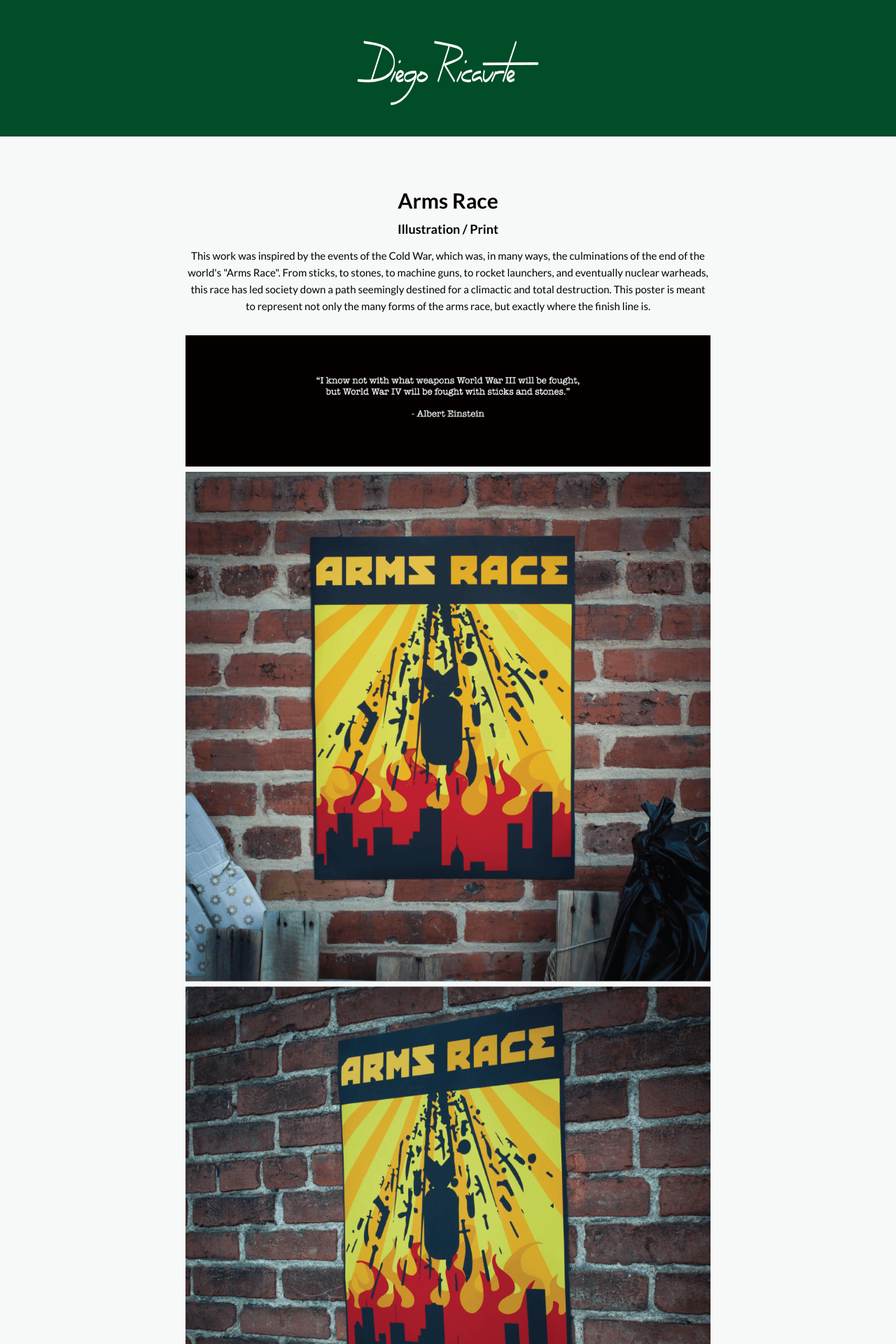
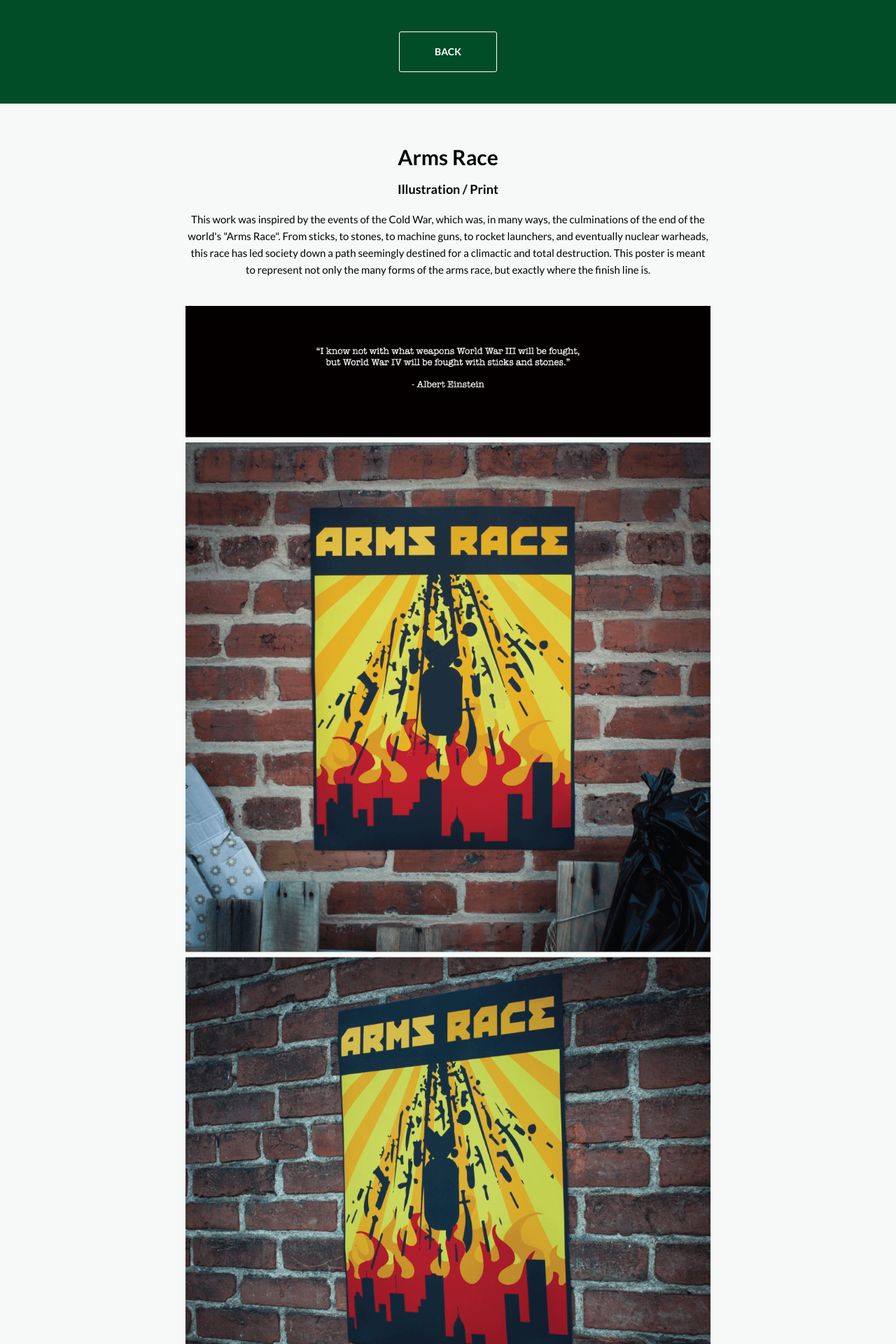
Before and after one commit to dricaurte/diegoricaurte.website, a PHP site: page /arms-race-spread.php in a window 1280 px wide. Shown: the top 1920 px of the page at 70% size. Run offline with PHP 8.4, Linux system fonts and the light colour scheme; some libraries are stand-ins or nearby versions.

Commit message:
Edits for Capital One
Spacing, edited portfolio item pages

```diff
--- a/arms-race-spread.php
+++ b/arms-race-spread.php
@@ -3,14 +3,19 @@
 <head>
    <?php include 'resources/head.php';?>
 </head>
-<body>
+<!DOCTYPE html>
+<html>
+<head>
+   <?php include 'resources/head.php';?>
+</head>
+<body data-spy="scroll" data-target=".navbar-flat" data-offset="55">
   <?php include 'resources/portfolioitemheader.php';?>
   <section class="portfolioitem section">
     <div class= "container">
       <div class= "row">
         <div class= "col-xs-8 centered">
-          <div class="portfolioitemtext heading">
-            <h2> Arms Race </h2>
+          <div class="heading">
+            <h2 class="portfoliotitle"> Arms Race </h2>
             <h4> Illustration / Print <h4>
             <p>This work was inspired by the events of the Cold War, which was, in many ways, the culminations of the end of the world's
              "Arms Race". From sticks, to stones, to machine guns, to rocket launchers, and eventually nuclear warheads,
@@ -32,12 +37,8 @@
   <!--Footer Section-->
 <!--Scripts-->
   <script src="js/jquery.easing.1.3.js" type="text/javascript"></script>
-  <script src="js/jquery.easypiechart.min.js" type="text/javascript"></script>
   <script src="js/bootstrap.min.js" type="text/javascript"></script>
-  <script src="js/jquery.form-validator.min.js" type="text/javascript"></script>
-  <script src="js/owl.carousel.min.js" type="text/javascript"></script>
   <script src="js/jquery.inview.min.js" type="text/javascript"></script>
-  <script src="js/script.js" type="text/javascript"></script>
 <!--Scripts-->
 </body>
 </html>
--- a/index.php
+++ b/index.php
@@ -62,7 +62,7 @@
 				</div>
 				<div class="col-xs-10 centered heading">
 					<h1>DIEGO RICAURTE</h1>
-					<h3>Digital and Graphic Designer</h3>
+					<h3 class= "title">Digital and Graphic Designer</h3>
 					<a href="files/daricaurte_resume.pdf" class="borderBtn">DOWNLOAD RESUME</a>
 				</div>
 			</div>
@@ -172,7 +172,7 @@
 		<div class="container">
 			<div class="row centered">
 			 	<div class="divider"></div>
-				<div class="col-xs-10 centered heading">
+				<div class="col-xs-10 centered  portfoliotitle">
 					<h2>PORTFOLIO</h2>
 				</div>
 				<div class="col-xs-12 col-sm-6 col-md-4 col-lg-3 thumb">
--- a/resources/head.php
+++ b/resources/head.php
@@ -1,7 +1,7 @@
   <title>Diego Ricaurte - Digital and Graphic Designer</title>
 <!--Metatags-->
   <meta http-equiv="Content-Type" content="text/html; charset=utf-8">
-  <meta name="viewport" content="width=device-width; initial-scale = 1.0; maximum-scale=1.0; user-scalable=no" />
+  <meta name="viewport" content="width=device-width, initial-scale = 1.0, maximum-scale=1.0, user-scalable=no" />
 <!--Metatags-->
   <link rel="shortcut icon" href="favicon.ico" type="image/x-icon">
   <link rel="icon" href="favicon.ico" type="image/x-icon">
--- a/resources/portfolioitemheader.php
+++ b/resources/portfolioitemheader.php
@@ -1,11 +1,11 @@
-<section class="portfolioitemheader section">
-  <div class= "row">
-    <div class="col-xs-12">
-      <div class="col-xs-3 portfolioitemsignaturecontainer centered">
-        <a href="index.php">
-            <img class="portfolioitemsignature centered" src="images/portfolio-item-signature.svg" alt="">
-        </a>
-      </div>
-    </div>
-  </div>
+<section class="section portfolioitemheader">
+	<div class="container">
+	  <div class= "row">
+	    <div class="col-xs-12 centered">
+	      <div class="backbutton">
+	            <a href="index.php#portfolio" class="borderBtn">BACK</a>
+	      </div>
+	  	</div>
+	  </div>
+	</div>
 </section>
--- a/style/style.css
+++ b/style/style.css
@@ -33,7 +33,7 @@ html, body {
 }
 
 .section {
-  padding: 60px 0 60px 0px;
+  padding: 60px 0 75px 0px;
 }
 
 .section h1, .section h2, .section h3, .section h4 {
@@ -51,14 +51,14 @@ html, body {
 
 .section .heading {
   text-align: center;
-  padding-bottom: 15px;
+  padding-bottom: 20px;
 }
 
 .section .profilePic {
   text-align: center;
   margin: 0 auto;
   float: none;
-  padding-bottom: 15px;
+  padding-bottom: 20px;
 }
 
 .section .divider {
@@ -148,13 +148,13 @@ section .centered {
 
 h1, h2, h3, h4 {
 
-	margin-top: 15px;
+	margin-top: 20px;
 	margin-bottom: 15px;
 }
 
 p {
 
-	margin: 0 0 15px;
+	margin: 0 0 20px;
 }
 
 /*------------------------------------------------------------------
@@ -254,6 +254,8 @@ border-radius: 0px;
   color: white;
 }
 
+.title{ padding-bottom: 10px; }
+
 .blurb {
   text-align: center;
 }
@@ -267,11 +269,11 @@ border-radius: 0px;
 }
 
 .firstSec {
-  padding-top: 30px;
+  padding-top: 45px;
 }
 
 .firstSec.fixed {
-  padding-top: 80px;
+  padding-top: 95px;
 }
 
 .services .services-inner {
@@ -436,6 +438,10 @@ section.skills h4 {
 [6. Index Portfolio]
 -------------------------------------------------------------------*/
 
+.portfoliotitle {
+	text-align: center;
+	padding-bottom: 15px;
+}
 .thumb {
   border: 0px;
   margin-bottom: 0px;
@@ -504,7 +510,7 @@ footer {
 
 .padder{
   padding-top: 0px;
-  padding-bottom: 15px;
+  padding-bottom: 20px;
 
 }
 
@@ -512,7 +518,7 @@ footer {
   min-width: 125px;
   max-width: 125px;
   float: none;
-  padding-bottom: 15px;
+  padding-bottom: 20px;
 }
 
 .stamp {
@@ -523,7 +529,7 @@ footer {
 
 .socialmedia {
   padding-bottom: 30px;
-  padding-top: 15px;
+  padding-top: 20px;
   margin: 0px;
 }
 
@@ -607,18 +613,14 @@ footer .linkedin:hover {
 
 .portfolioitemheader{
   background: #004d28;
-  padding: 0px;
+  padding-top: 45px;
+  padding-bottom: 45px;
+
 }
 
-.portfolioitemsignaturecontainer{
-  padding-top: 30px;
-  width: 300px;
-  padding-bottom: 30px;
-}
-
-.portfolioitemsignature {
-  width: 100%;
-  margin: 0 auto;
+.portfoliotitle{
+  padding: 0px;
+  margin-top:0px;
 }
 
 .backbutton{
```
Also changed, not shown: agv-sport-spread.php (+2 -7 lines), dr-design-spread.php (+2 -7 lines), gtech-designs-spread.php (+2 -6 lines), photography-spread.php (+2 -6 lines), signature-website-spread.php (+2 -6 lines), superstar-fitness-spread.php (+2 -6 lines), the-key-elements-spread.php (+2 -6 lines).
